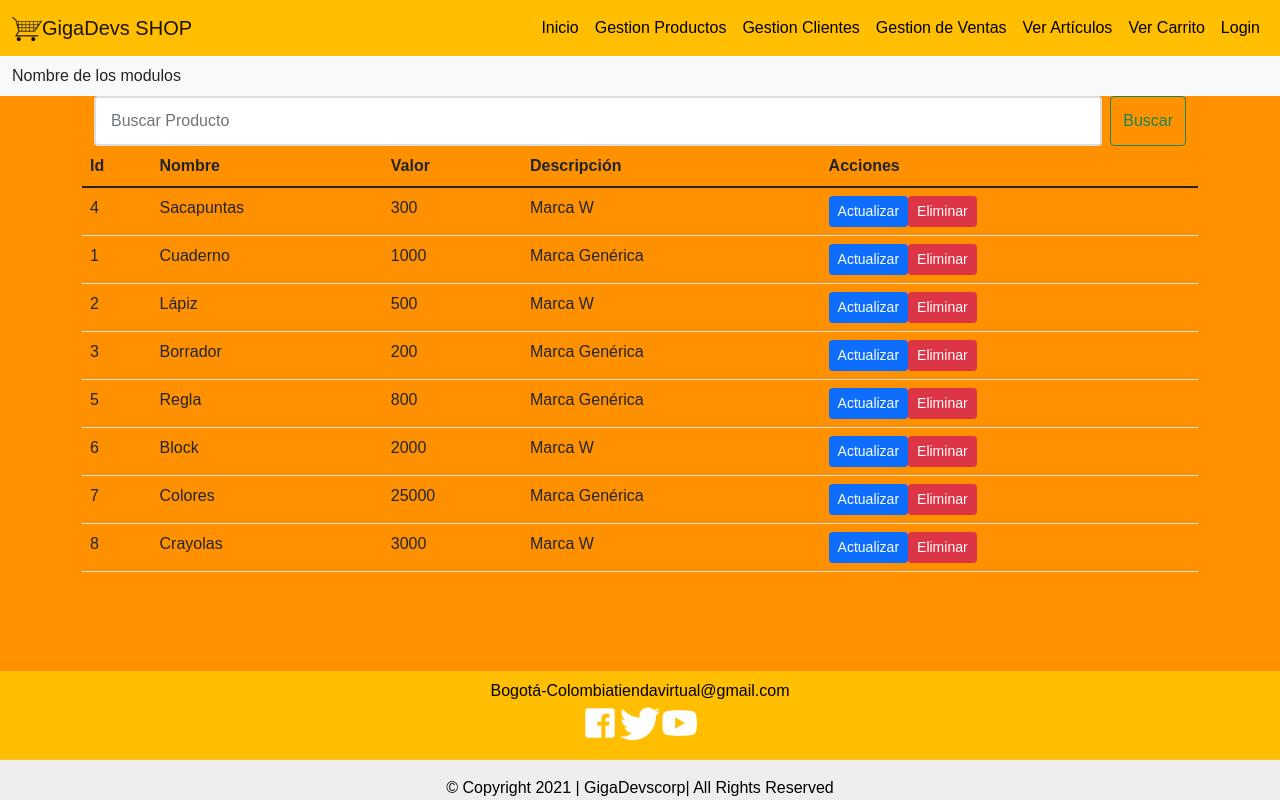
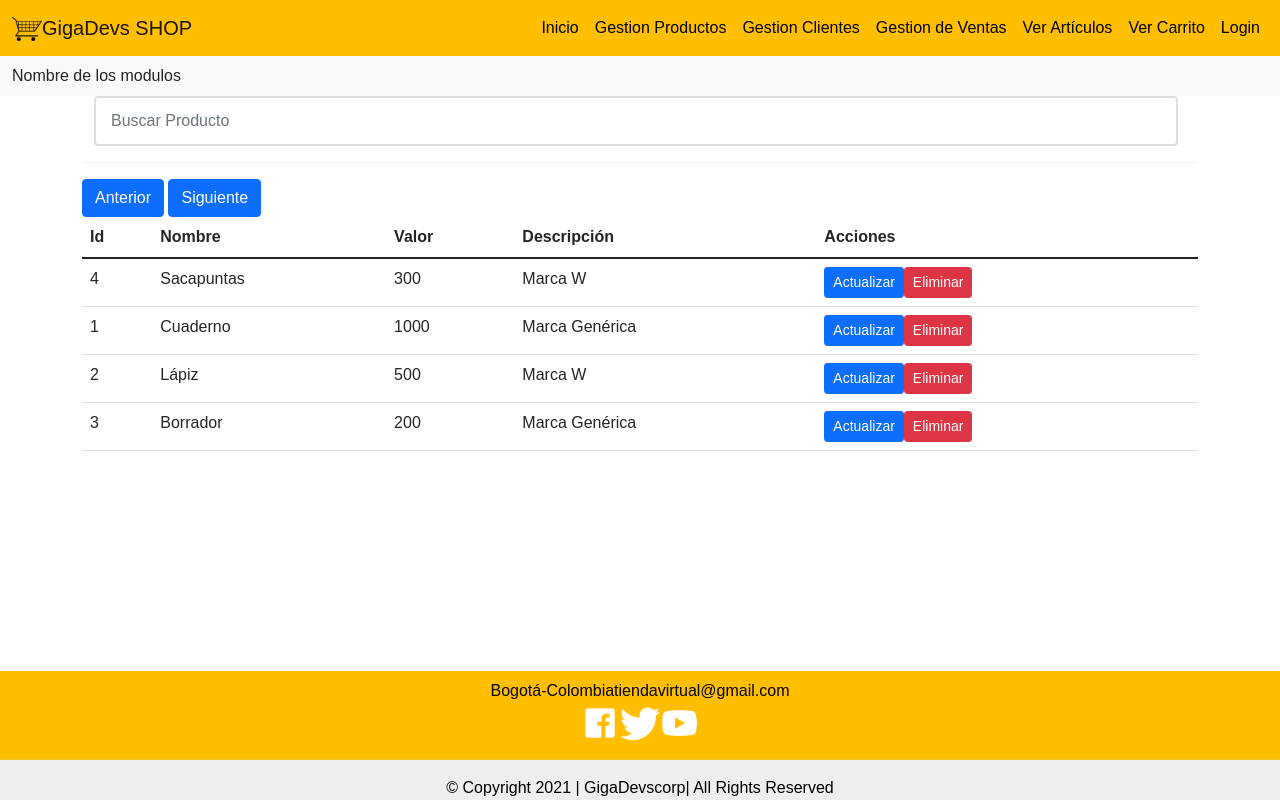
Before and after one commit to rubenchoBR/proyectSoft, a React (Create React App) app in the folder frontend-tienda/: page /listarProductos in a window 1280 px wide. Built offline with nearby package versions, Linux system fonts and the light colour scheme.

Commit message:
se agregó funcionalidad a la barra de busqueda y modifiqué el estilo del login para que no colocara el mismo color de fondo a toda la aplicaion

```diff
--- a/frontend-tienda/src/components/modulos/login/Login.jsx
+++ b/frontend-tienda/src/components/modulos/login/Login.jsx
@@ -3,9 +3,9 @@ import './loginStyle.css';
 
 const Login = () => {
     return (
-        <div>
-            <body>
-            <div className="login-form">
+        <div className="login">
+
+            <div className="login-form ">
                 <h1>GigaDevs Shop</h1>
                 <div className="form-group ">
                     <input type="email" className="form-control" placeholder="Nombre de usuario" id="UserName" />
@@ -18,7 +18,7 @@ const Login = () => {
                 <a className="link" href="#">¿Olvidaste tu contraseña?</a>
                 <button type="button" className="log-btn" >Ingresar</button>
             </div>
-            </body>
+
         </div>
     );
 }
--- a/frontend-tienda/src/components/modulos/login/loginStyle.css
+++ b/frontend-tienda/src/components/modulos/login/loginStyle.css
@@ -2,7 +2,13 @@
   box-sizing:border-box;
   font-family:arial;
 }
-body{background:#FF9000;}
+.login {
+  background-color: #FF9000;
+  width: 100%;
+  min-height: 85vh;
+  display: flex;
+  justify-content: center;
+}
 h1{
   color:#ccc;
   text-align:center;
@@ -14,7 +20,7 @@ h1{
   padding:40px 30px;
   background:#eee;
   margin:auto;
-  position: absolute;
+  /*position: absolute;*/
   left: 0;
   right: 0;
   top:22.5%;
--- a/frontend-tienda/src/components/modulos/productos/busqueda/BarraBusqueda.jsx
+++ b/frontend-tienda/src/components/modulos/productos/busqueda/BarraBusqueda.jsx
@@ -1,12 +1,34 @@
-import React from 'react';
+import {React,useState} from 'react';
 
-const BarraBusqueda = ()=>{
+const BarraBusqueda = (props)=>{
+   // const {onSearchChange} = props
+    const  [search, setSearch] = useState('');
+
+   /* const onSearchChange = (e)=>{
+        setPaginaActual(0);
+        setSearch(e.target.value);
+    }*/
+    let obtenerPalabra=(e)=>{
+        console.log(e)
+        setSearch(e.target.value);
+        props.onSearchChange(e)
+    }
     return(
         <div>
-            <form className="container d-flex mb-10">
+            {/* <form className="container d-flex mb-10">
                 <input className="form-control me-2" type="search" placeholder="Buscar Producto" aria-label="Search"/>
                 <button className="btn btn-outline-success" type="submit">Buscar</button>
-            </form>
+            </form> */}
+
+                <form className="container d-flex mb-10">
+                    <input className="form-control me-2"
+                     type="search"
+                      name="search"
+                      placeholder="Buscar Producto"
+                      value={search}
+                      aria-label="Search"
+                      onChange={obtenerPalabra}/>
+                </form>
         </div>
     )
 }
--- a/frontend-tienda/src/components/modulos/productos/listar/ListarProductos.jsx
+++ b/frontend-tienda/src/components/modulos/productos/listar/ListarProductos.jsx
@@ -1,14 +1,57 @@
-import React from 'react';
+import {React,useState} from 'react';
 import {articulos} from '../../../../datos/Articulos'
 import BarraBusqueda from '../busqueda/BarraBusqueda';
 
 const ListarProductos = ()=>{
+    console.log()
+    const  [search, setSearch] = useState('');
+    const [paginaActual, setPaginaActual] = useState(0)
+
+    const onSearchChange = (e)=>{
+        console.log(e)
+        setPaginaActual(0);
+       setSearch(e.target.value);
+    }
+
+    const filtrarProductos=()=>{
+        if (search.length===0)
+            return articulos.slice(paginaActual,paginaActual+ 4)
+        //si hay datos en el input search
+        const productosFiltrados = articulos.filter(product=> product.nombre.toLowerCase().includes(search.toLowerCase()) || product.detalle.toLowerCase().includes(search.toLowerCase()));
+        return productosFiltrados.slice(paginaActual,paginaActual+4);
+    }
+
+    const siguiente =()=>{
+        if(articulos.filter(product=> product.nombre.toLowerCase().includes(search.toLowerCase())).length>paginaActual+4)
+        setPaginaActual(paginaActual+4)
+    }
+    const anterior=()=>{
+        if(paginaActual>0)
+            setPaginaActual(paginaActual-4)
+
+    }
+
     return (
 
         <div className="container">
-            <BarraBusqueda/>
+            {/*<div>
+                <form className="container d-flex mb-10">
+                    <input className="form-control me-2"
+                     type="search"
+                      placeholder="Buscar Producto"
+                      value={search}
+                      aria-label="Search"
+                      onChange={onSearchChange}/>
+            </form>
+            </div>*/}
+            <BarraBusqueda onSearchChange={onSearchChange}/>
+            <hr/>
+            <button className="btn btn-primary"  onClick={anterior}>Anterior</button>
+            &nbsp;
+            <button className="btn btn-primary"  onClick={siguiente}>Siguiente</button>
             <div className="table-responsive">
                 <table className="table table-hover">
+
                     <thead >
                         <tr>
                             <th scope="col">Id</th>
@@ -20,7 +63,7 @@ const ListarProductos = ()=>{
                     </thead>
                     <tbody>
                     {
-                            articulos.map((producto) =>(
+                        filtrarProductos().map((producto) =>(
                             <tr>
                                 <td>{producto.idElemento}</td>
                                 <td>{producto.nombre}</td>
```
Lines whose indentation alone changed are shown as unchanged.
